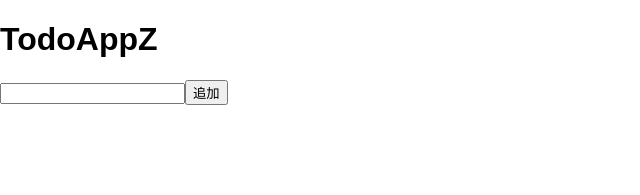
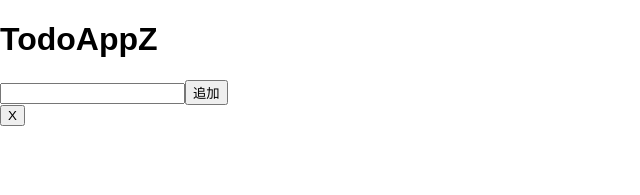
Before and after one commit to club-anus/react-ts-todo-ny, a React (Create React App) app: page / in a window 1280 px wide. Both pictures are taken after a click on the button "追加". Shown: the top 195 px of the page, without its empty margins (0-640 px from the left). Built offline with nearby package versions, Linux system fonts and the light colour scheme.

Commit message:
add delete button

```diff
--- a/src/component/TodoList.tsx
+++ b/src/component/TodoList.tsx
@@ -56,9 +56,13 @@ class TodoList extends React.Component<TodoListProps, TodoListState> {
     public render() {
         const todoList = this.props.todoList;
         const todoListJSX = todoList.map((item) => {
-            const __handleOnclick = () => {this._updateTodo(item.id)}
+            const __handleUpdate = () => {this._updateTodo(item.id)}
+            const __handleDelete = () => {this._deleteTodo(item.id)}
             return (
-                <div key={item.id} onClick={__handleOnclick}>{item.isDone ? <s>{item.text}</s>:item.text}</div>
+                <div key={item.id} >
+                    <span onClick={__handleUpdate}>{item.isDone ? <s>{item.text}</s>:item.text}</span>
+                    <input type='button' onClick={__handleDelete} value={'X'}/>
+                </div>
             )
         })
         return (
```
